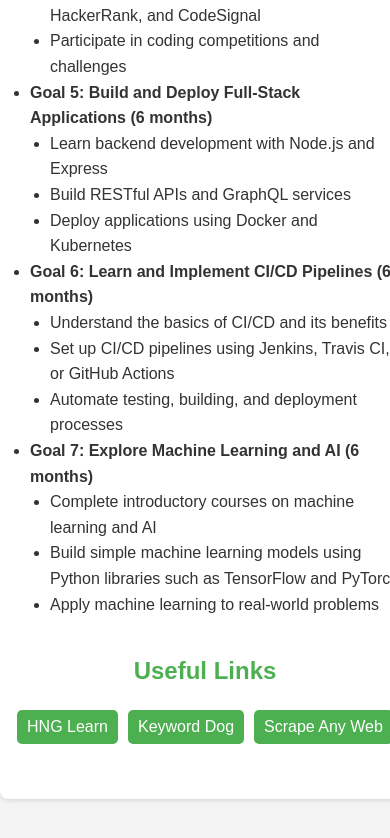
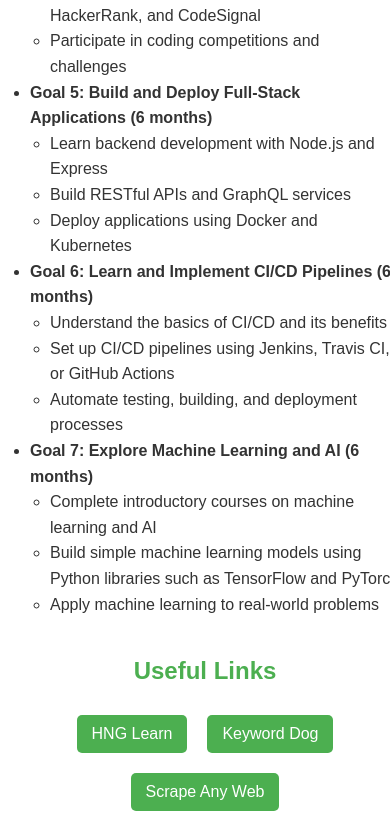
Before and after one commit to AsciencioAlex/my-tech-goals, a plain HTML site: page index.html in a window 390 px wide. Shown: the part 1159-1997 px from the top of the page. Drawn offline with Linux system fonts and the light colour scheme.

Commit message:
Update styles.css

```diff
--- a/styles.css
+++ b/styles.css
@@ -93,6 +93,11 @@ main {
     line-height: 1.6;
 }
 
+#goals ul ul {
+    list-style-type: circle;
+    padding-left: 20px;
+}
+
 #links .links {
     display: flex;
     justify-content: center;
@@ -144,12 +149,4 @@ footer p {
         height: 100px;
     }
 
-    .details p {
-        font-size: 1em;
-    }
-
-    #links .links a {
-        margin: 5px;
-        padding: 8px 10px;
-    }
-}
+    .details p
```
